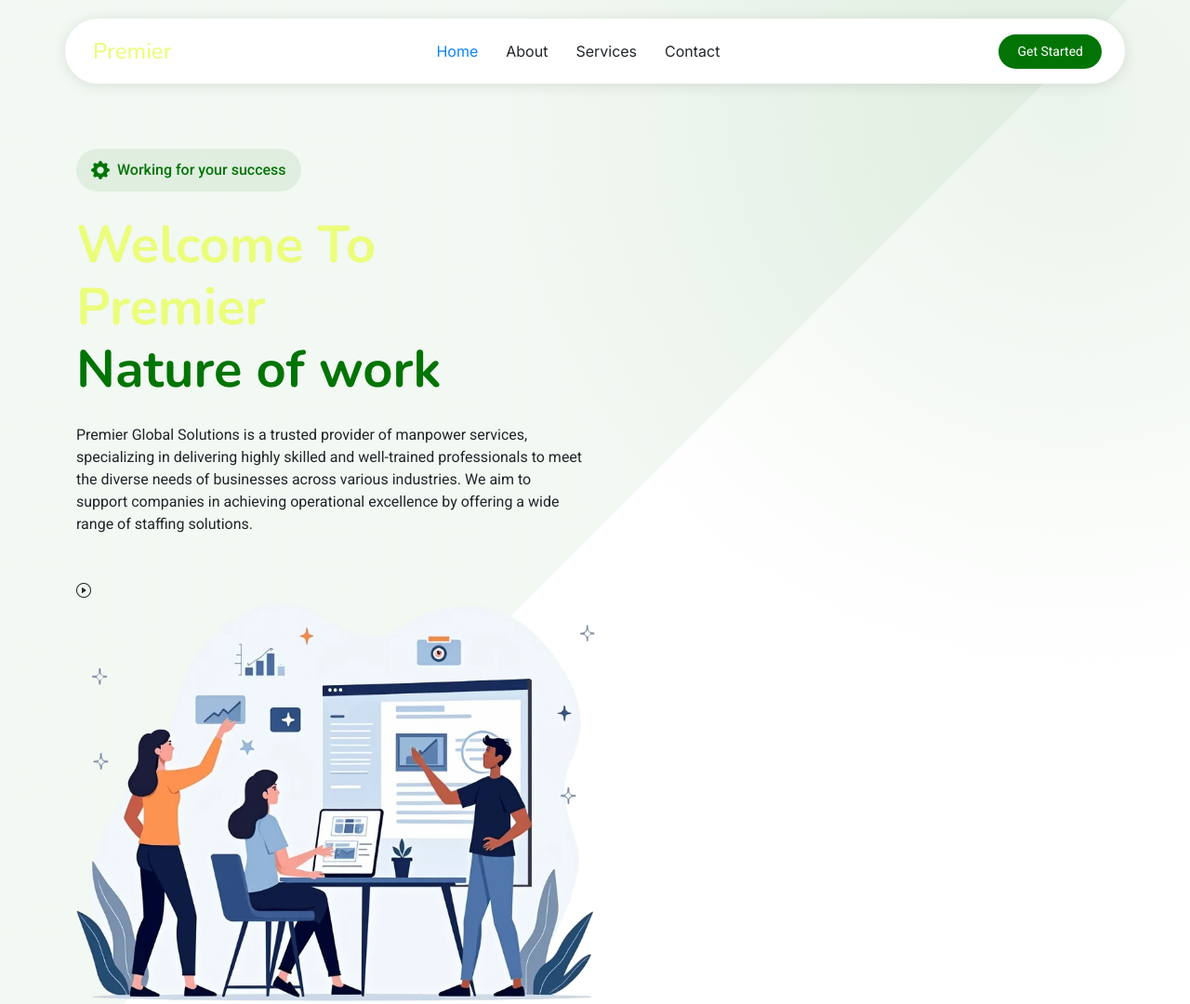
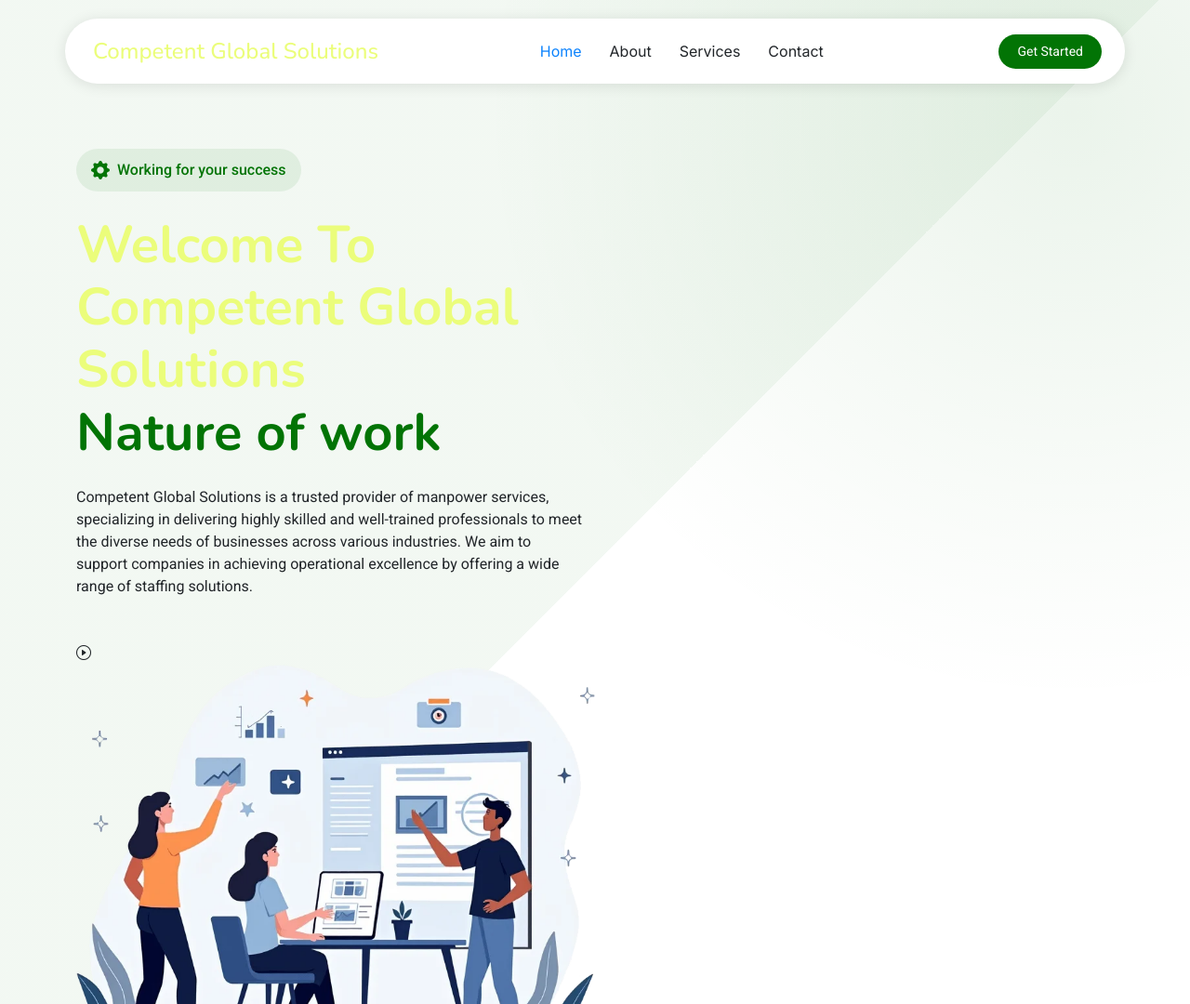
Before and after one commit to Competent-Global-Solutions/Competent, a plain HTML site: page index.html in a window 1280 px wide. Shown: the top 1080 px of the page at 93% size. Drawn offline with nearby package versions, Linux system fonts and the light colour scheme.

Commit message:
Updated code

```diff
--- a/index.html
+++ b/index.html
@@ -4,7 +4,7 @@
 <head>
   <meta charset="utf-8">
   <meta content="width=device-width, initial-scale=1.0" name="viewport">
-  <title>Premier</title>
+  <title>Competent Global Solutions</title>
   <meta name="description" content="">
   <meta name="keywords" content="">
 
@@ -44,7 +44,7 @@
       <a href="index.html" class="logo d-flex align-items-center me-auto me-xl-0">
         <!-- Uncomment the line below if you also wish to use an image logo -->
         <!-- <img src="assets/img/logo.png" alt=""> -->
-        <h1 class="sitename">Premier</h1>
+        <h1 class="sitename">Competent Global Solutions</h1>
       </a>
 
       <nav id="navmenu" class="navmenu">
@@ -81,13 +81,13 @@
 
               <h1 class="mb-4">
                 Welcome To <br>
-                 Premier
+                 Competent Global Solutions
                  <br>
                 <span class="accent-text">Nature of work</span>
               </h1>
 
               <p class="mb-4 mb-md-5">
-                Premier Global Solutions is a trusted provider of manpower services, specializing in delivering highly skilled and well-trained professionals to meet the diverse needs of businesses across various industries. We aim to support companies in achieving operational excellence by offering a wide range of staffing solutions.
+                Competent Global Solutions is a trusted provider of manpower services, specializing in delivering highly skilled and well-trained professionals to meet the diverse needs of businesses across various industries. We aim to support companies in achieving operational excellence by offering a wide range of staffing solutions.
               </p>
                   <i class="bi bi-play-circle me-1"></i>
 
@@ -119,7 +119,7 @@
           <div class="col-xl-5" data-aos="fade-up" data-aos-delay="200">
             <span class="about-meta">About us</span>
             <h2 class="about-title">Mission</h2>
-            <p class="about-description">At Premier Global Solutions, our mission is to empower business owners by providing them with the right talent and comprehensive manpower solutions. We aim to assist in managing, training, and developing a skilled workforce, allowing our clients to focus on scaling their business and maximizing their revenue potential.</p>
+            <p class="about-description">At Competent Global Solutions, our mission is to empower business owners by providing them with the right talent and comprehensive manpower solutions. We aim to assist in managing, training, and developing a skilled workforce, allowing our clients to focus on scaling their business and maximizing their revenue potential.</p>
             <h2 class="about-title">Vision</h2>
             <p class="about-description">Our vision is to become a global leader in delivering world-class manpower services, committed to satisfying the needs of businesses worldwide. We strive to build lasting relationships with business owners across the globe, helping them grow and succeed through exceptional support and tailored solutions.</p>
 
@@ -250,7 +250,7 @@
                 </div>
                 <div class="feature-content">
                   <h3>•	Recruitment Services:</h3>
-                  <p>Premier Global Solutions assists businesses in finding the right talent by offering recruitment services tailored to your specific needs and job requirements.</p>
+                  <p>Competent Global Solutions assists businesses in finding the right talent by offering recruitment services tailored to your specific needs and job requirements.</p>
                 </div>
               </div>
             </div><!-- End .feature-item -->
```
